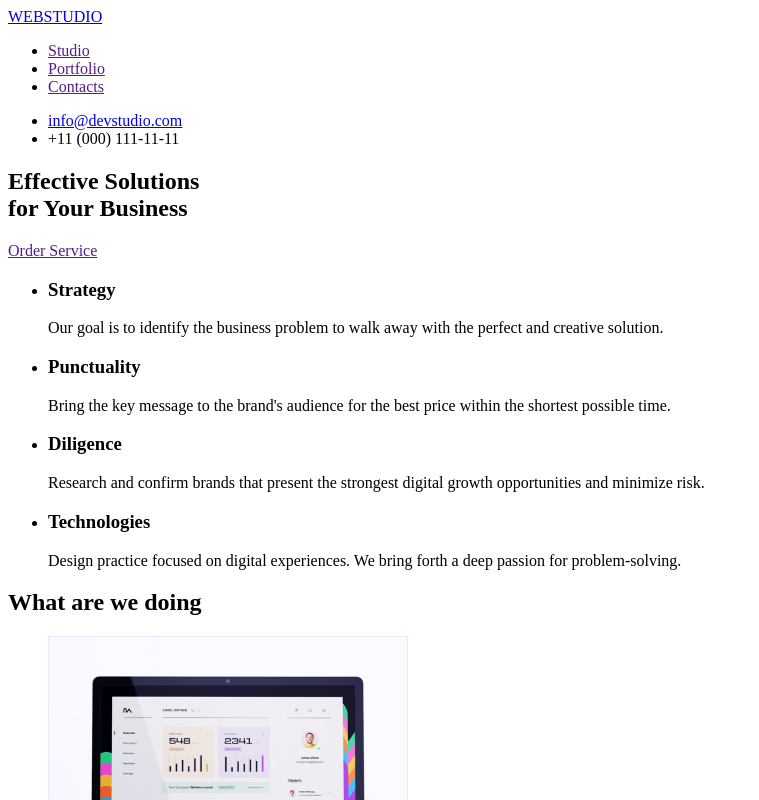
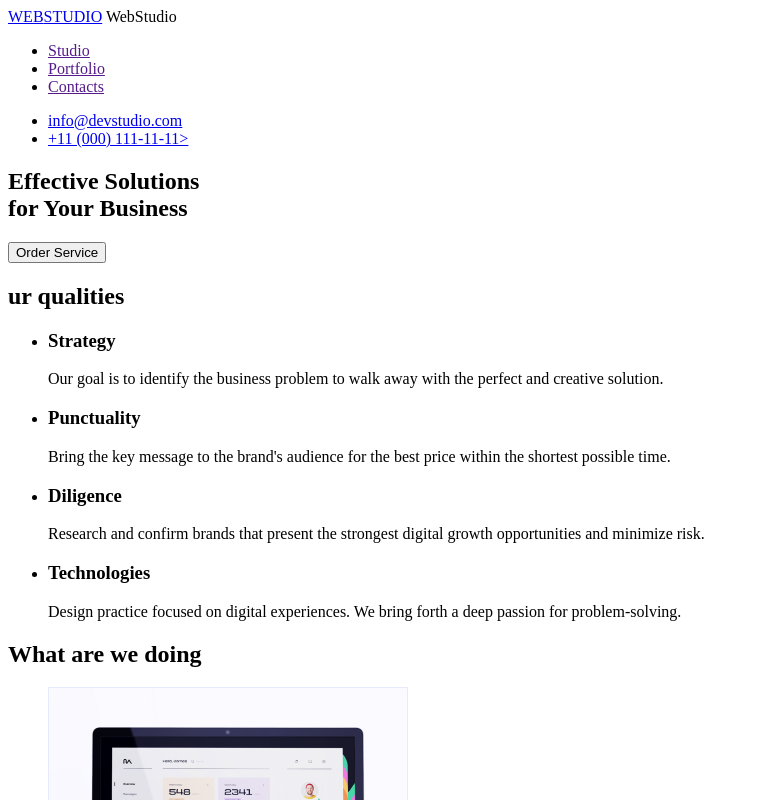
Before and after one commit to anastasivit/goit-markup-hw-01, a plain HTML site: page index.html in a window 1280 px wide. Shown: the top 800 px of the page, without its empty margins (0-759 px from the left). Drawn offline with Linux system fonts and the light colour scheme.

Commit message:
зробила правки дз

```diff
--- a/index.html
+++ b/index.html
@@ -10,6 +10,7 @@
     <header>
         <nav>
             <a href="./images/Logo.jpg"><span>WEB</span>STUDIO</a>
+            WebStudio
             <ul>
                 <li><a href="">Studio</a> </li>
                 <li><a href="">Portfolio</a></li>
@@ -18,17 +19,18 @@
         </nav>
         <ul>
             <li><a href="mailto:info@devstudio.com">info@devstudio.com</a></li>
-            <li><a href="tel:+110001111111"></a>+11 (000) 111-11-11</li>
+            <li><a href="tel:+110001111111">+11 (000) 111-11-11></a></li>
         </ul>
     </header>
 
    <main>
     <section>
         <h1>Effective Solutions <br> for Your Business</h1>
-        <a href="">Order Service</a>
+        <button type="button">Order Service</button>
     </section>
 
     <section>
+        <h2>ur qualities</h2>
         <ul>
             <li>
                 <h3>Strategy</h3>
@@ -53,11 +55,11 @@
                 >Design practice focused on digital experiences. We bring forth a deep passion for problem-solving.
                 </p>
             </li>
+        </ul>
+    </section>
 
-        </ul>
-
+    <section>
         <h2>What are we doing</h2>
-
         <ul>
             <li>
                 <img src="./images/Rectangle1.jpg" alt="computer" width="360">
```
